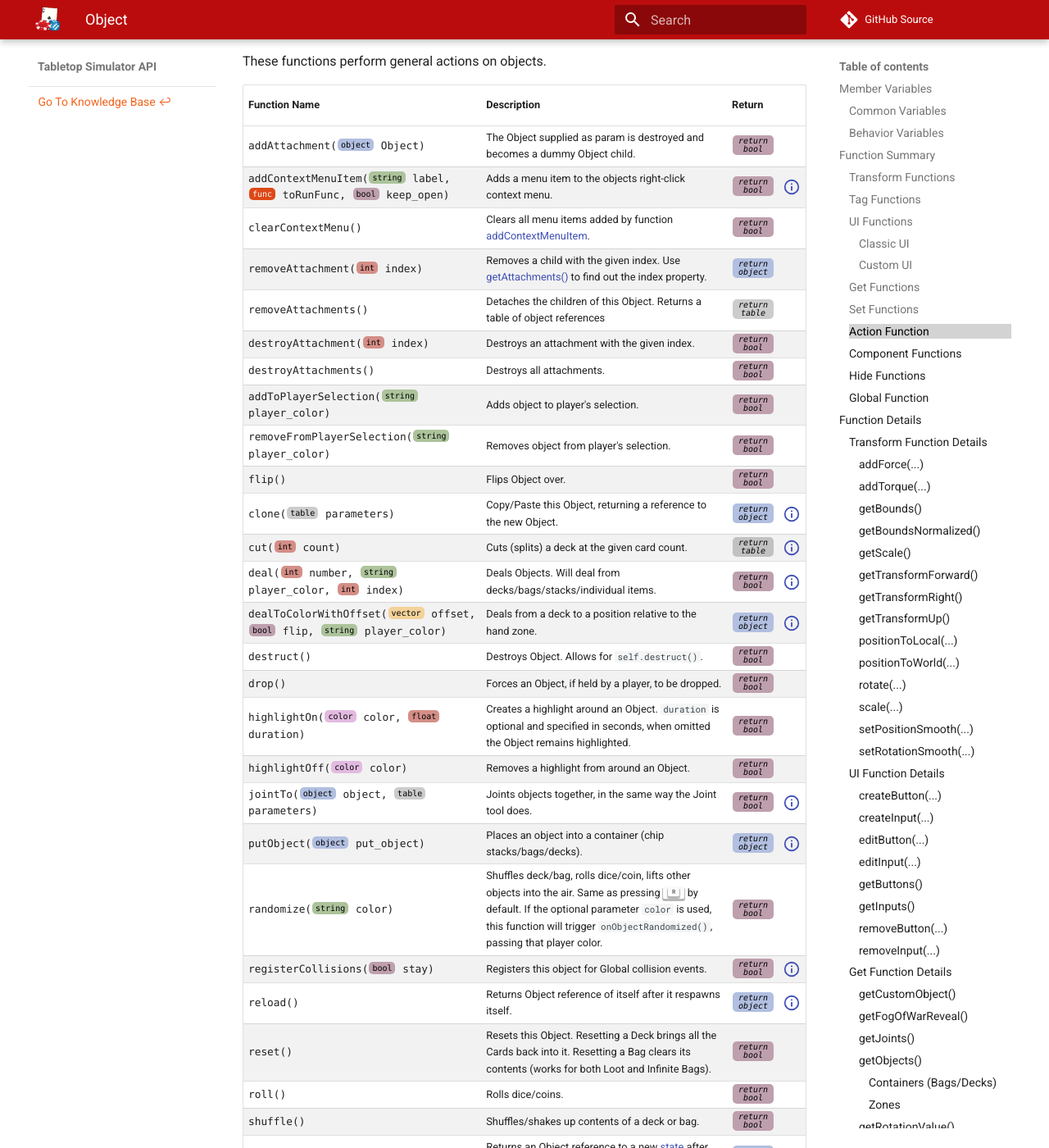
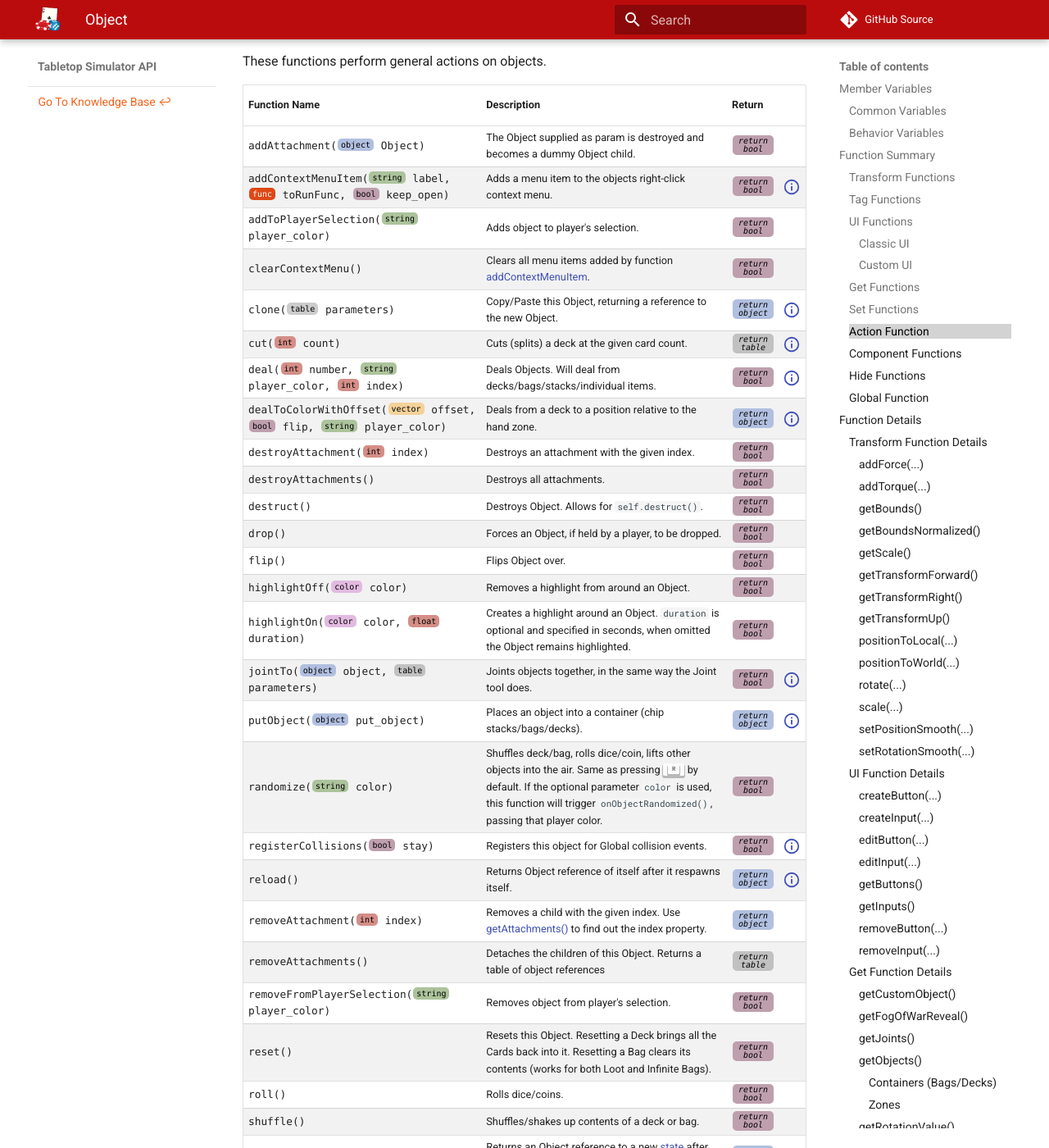
Before and after one commit to Berserk-Games/Tabletop-Simulator-API, an MkDocs documentation site: the page built from docs/object.md, in a window 1280 px wide and 1400 px high, scrolled down 8740 px. Shown: the whole window at 82% size. Built offline with MkDocs 1.6.1 and Material for MkDocs 9.7.7, drawn with Linux system fonts in a browser that asks for light colours; comment, search, counter and statistics services are not loaded.

Commit message:
Alphabetized object action methods

```diff
--- a/docs/object.md
+++ b/docs/object.md
@@ -233,27 +233,27 @@
 -- | -- | -- | --
 addAttachment([<span class="tag obj"></span>](types.md) Object) {: data-toc-label="addAttachment(...)" data-toc-child-of="action-function-details" } | The Object supplied as param is destroyed and becomes a dummy Object child. | [<span class="ret boo"></span>](types.md)
 addContextMenuItem([<span class="tag str"></span>](types.md) label, [<span class="tag fun"></span>](types.md) toRunFunc, [<span class="tag boo"></span>](types.md) keep_open) | Adds a menu item to the objects right-click context menu. | [<span class="ret boo"></span>](types.md) | [:i:](#addcontextmenuitem)
+addToPlayerSelection([<span class="tag str"></span>](types.md) player_color) {: data-toc-label="addToPlayerSelection(...)" data-toc-child-of="action-function-details" } | Adds object to player's selection. | [<span class="ret boo"></span>](types.md)
 clearContextMenu() {: data-toc-label="clearContextMenu()" data-toc-child-of="action-function-details" } | Clears all menu items added by function [addContextMenuItem](#addcontextmenuitem). | [<span class="ret boo"></span>](types.md) |
-removeAttachment([<span class="tag int"></span>](types.md) index) {: data-toc-label="removeAttachment(...)" data-toc-child-of="action-function-details" } | Removes a child with the given index. Use [getAttachments()](#getattachments) to find out the index property. | [<span class="ret obj"></span>](types.md)
-removeAttachments() {: data-toc-label="removeAttachments()" data-toc-child-of="action-function-details" } | Detaches the children of this Object. Returns a table of object references | [<span class="ret tab"></span>](types.md)
-destroyAttachment([<span class="tag int"></span>](types.md) index) {: data-toc-label="destroyAttachment(...)" data-toc-child-of="action-function-details" } | Destroys an attachment with the given index. | [<span class="ret boo"></span>](types.md)
-destroyAttachments() {: data-toc-label="destroyAttachments()" data-toc-child-of="action-function-details" } | Destroys all attachments. | [<span class="ret boo"></span>](types.md)
-addToPlayerSelection([<span class="tag str"></span>](types.md) player_color) {: data-toc-label="addToPlayerSelection(...)" data-toc-child-of="action-function-details" } | Adds object to player's selection. | [<span class="ret boo"></span>](types.md)
-removeFromPlayerSelection([<span class="tag str"></span>](types.md) player_color) {: data-toc-label="removeFromPlayerSelection(...)" data-toc-child-of="action-function-details" } | Removes object from player's selection. | [<span class="ret boo"></span>](types.md)
-flip() {: data-toc-label="flip()" data-toc-child-of="action-function-details" } | Flips Object over. | [<span class="ret boo"></span>](types.md) |
 clone([<span class="tag tab"></span>](types.md) parameters) | Copy/Paste this Object, returning a reference to the new Object. | [<span class="ret obj"></span>](types.md) | [:i:](#clone)
 cut([<span class="tag int"></span>](types.md) count) | Cuts (splits) a deck at the given card count. | [<span class="ret tab"></span>](types.md) | [:i:](#cut)
 deal([<span class="tag int"></span>](types.md) number, [<span class="tag str"></span>](types.md) player_color, [<span class="tag int"></span>](types.md) index) | Deals Objects. Will deal from decks/bags/stacks/individual items. | [<span class="ret boo"></span>](types.md) | [:i:](#deal)
 dealToColorWithOffset([<span class="tag vec"></span>](types.md#vector) offset, [<span class="tag boo"></span>](types.md) flip, [<span class="tag str"></span>](types.md) player_color) | Deals from a deck to a position relative to the hand zone. | [<span class="ret obj"></span>](types.md) | [:i:](#dealtocolorwithoffset)
+destroyAttachment([<span class="tag int"></span>](types.md) index) {: data-toc-label="destroyAttachment(...)" data-toc-child-of="action-function-details" } | Destroys an attachment with the given index. | [<span class="ret boo"></span>](types.md)
+destroyAttachments() {: data-toc-label="destroyAttachments()" data-toc-child-of="action-function-details" } | Destroys all attachments. | [<span class="ret boo"></span>](types.md)
 destruct() {: data-toc-label="destruct()" data-toc-child-of="action-function-details" } | Destroys Object. Allows for `self.destruct()`. | [<span class="ret boo"></span>](types.md) |
 drop() {: data-toc-label="drop()" data-toc-child-of="action-function-details" } | Forces an Object, if held by a player, to be dropped. | [<span class="ret boo"></span>](types.md) |
+flip() {: data-toc-label="flip()" data-toc-child-of="action-function-details" } | Flips Object over. | [<span class="ret boo"></span>](types.md) |
+highlightOff([<span class="tag col"></span>](types.md#color) color) {: data-toc-label="highlightOff(...)" data-toc-child-of="action-function-details" } | Removes a highlight from around an Object. | [<span class="ret boo"></span>](types.md) |
 highlightOn([<span class="tag col"></span>](types.md#color) color, [<span class="tag flo"></span>](types.md) duration) {: data-toc-label="highlightOn(...)" data-toc-child-of="action-function-details" } | Creates a highlight around an Object. `duration` is optional and specified in seconds, when omitted the Object remains highlighted. | [<span class="ret boo"></span>](types.md) |
-highlightOff([<span class="tag col"></span>](types.md#color) color) {: data-toc-label="highlightOff(...)" data-toc-child-of="action-function-details" } | Removes a highlight from around an Object. | [<span class="ret boo"></span>](types.md) |
 jointTo([<span class="tag obj"></span>](types.md) object, [<span class="tag tab"></span>](types.md) parameters) | Joints objects together, in the same way the Joint tool does. | [<span class="ret boo"></span>](types.md) | [:i:](#jointto)
 putObject([<span class="tag obj"></span>](types.md) put_object) | Places an object into a container (chip stacks/bags/decks). | [<span class="ret obj"></span>](types.md) | [:i:](#putobject)
 randomize([<span class="tag str"></span>](types.md) color) {: data-toc-label="randomize(...)" data-toc-child-of="action-function-details" } | Shuffles deck/bag, rolls dice/coin, lifts other objects into the air. Same as pressing ++R++ by default. If the optional parameter `color` is used, this function will trigger `onObjectRandomized()`, passing that player color. | [<span class="ret boo"></span>](types.md) |
 registerCollisions([<span class="tag boo"></span>](types.md) stay) | Registers this object for Global collision events. | [<span class="ret boo"></span>](types.md) | [:i:](#registercollisions)
 reload() | Returns Object reference of itself after it respawns itself. | [<span class="ret obj"></span>](types.md) | [:i:](#reload)
+removeAttachment([<span class="tag int"></span>](types.md) index) {: data-toc-label="removeAttachment(...)" data-toc-child-of="action-function-details" } | Removes a child with the given index. Use [getAttachments()](#getattachments) to find out the index property. | [<span class="ret obj"></span>](types.md)
+removeAttachments() {: data-toc-label="removeAttachments()" data-toc-child-of="action-function-details" } | Detaches the children of this Object. Returns a table of object references | [<span class="ret tab"></span>](types.md)
+removeFromPlayerSelection([<span class="tag str"></span>](types.md) player_color) {: data-toc-label="removeFromPlayerSelection(...)" data-toc-child-of="action-function-details" } | Removes object from player's selection. | [<span class="ret boo"></span>](types.md)
 reset() {: data-toc-label="reset()" data-toc-child-of="action-function-details" } | Resets this Object. Resetting a Deck brings all the Cards back into it. Resetting a Bag clears its contents (works for both Loot and Infinite Bags). | [<span class="ret boo"></span>](types.md) |
 roll() {: data-toc-label="roll()" data-toc-child-of="action-function-details" } | Rolls dice/coins. | [<span class="ret boo"></span>](types.md) |
 shuffle() {: data-toc-label="shuffle()" data-toc-child-of="action-function-details" } | Shuffles/shakes up contents of a deck or bag. | [<span class="ret boo"></span>](types.md) |
```
